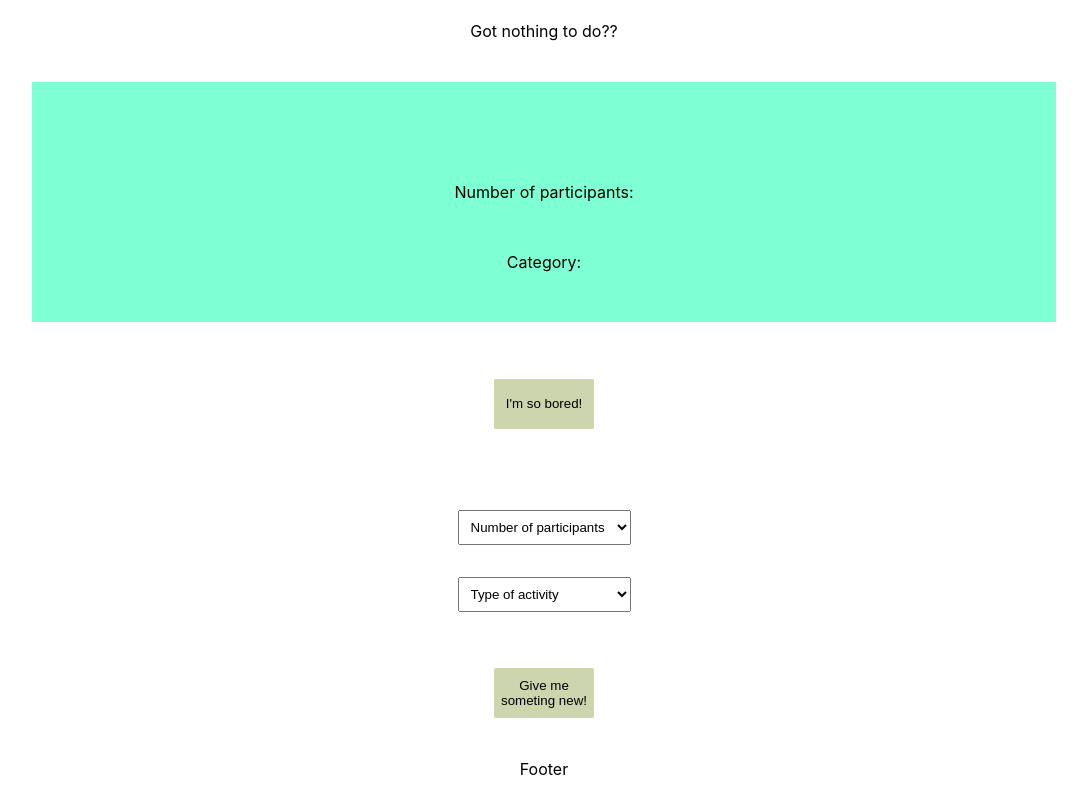
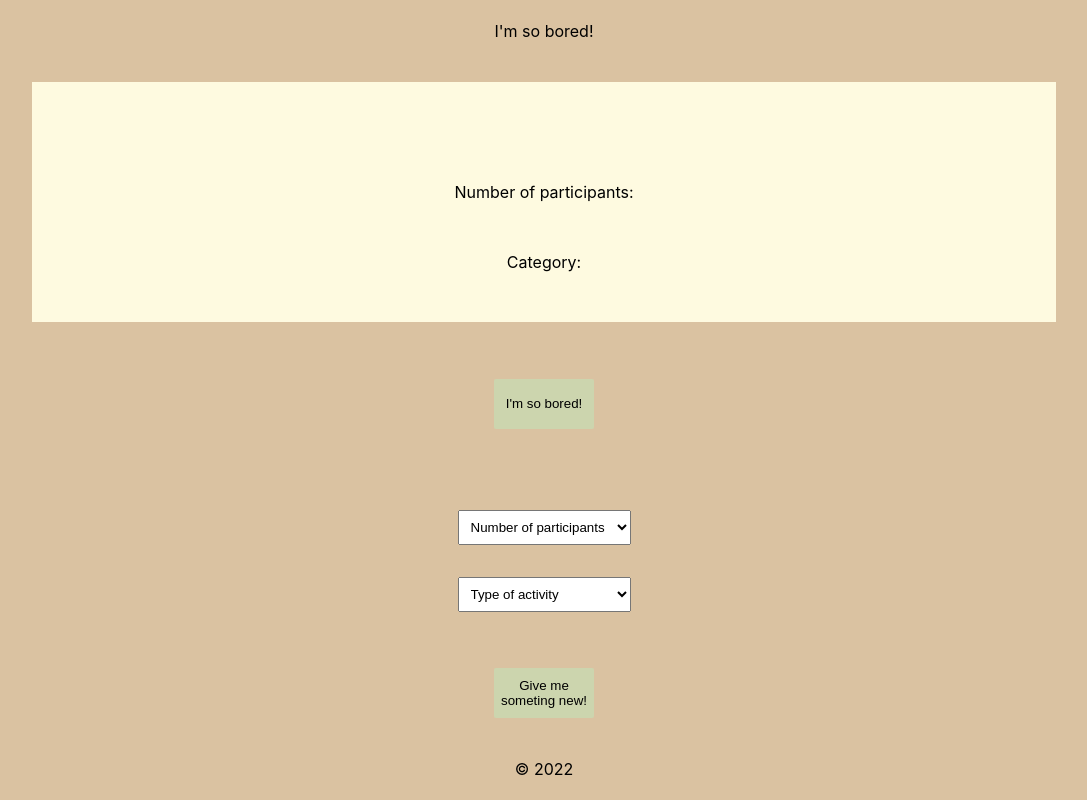
Before and after one commit to NellySP/Im-so-bored, a React (Create React App) app: page / in a window 1280 px wide. Shown: the whole page, without its empty margins (96-1183 px from the left). Built offline with nearby package versions, Linux system fonts and the light colour scheme; no server answers.

Commit message:
minor changes

```diff
--- a/src/App.css
+++ b/src/App.css
@@ -11,13 +11,22 @@
   justify-content: space-around;
   text-align: center;
   height: 100vh;
+  background-color: #dac2a1;
 }
 
 .activity-wrapper {
-  background-color: aquamarine;
+  background-color: #fefae0;
   width: 80%;
   height: 30%;
   display: flex;
   flex-direction: column;
   justify-content: space-evenly;
 }
+
+.colors {
+  background-color: #ccd5ae;
+  background-color: #e9edc9;
+  background-color: #fefae0;
+  background-color: #faedcd;
+  background-color: #a68a64;
+}
--- a/src/App.js
+++ b/src/App.js
@@ -5,12 +5,18 @@ import SpecifyActivity from "./components/SpecifyActivity";
 import { useState } from "react";
 
 function App() {
+  React.useEffect(() => {
+    document.title = "Got nothing to do??";
+  }, []);
+
+  let date = new Date().getFullYear();
   const [activity, setActivity] = useState();
   const [type, setType] = useState();
   const [participants, setParticipants] = useState();
+
   return (
     <div className="app">
-      <p>Got nothing to do??</p>
+      <p>{document.title}</p>
       <div className="activity-wrapper">
         <h2>{activity}</h2>
         <p>Number of participants: {participants}</p>
@@ -25,7 +31,7 @@ function App() {
         participants={participants}
         setParticipants={setParticipants}
       />
-      <p>Footer</p>
+      <p>© {date}</p>
     </div>
   );
 }
--- a/src/components/RandomActivity/index.js
+++ b/src/components/RandomActivity/index.js
@@ -1,5 +1,5 @@
+import React, { useEffect } from "react";
 import Button from "../Button";
-import React, { useEffect } from "react";
 
 const RandomActivity = ({ activity, setActivity }) => {
   const getActivity = async () => {
```
